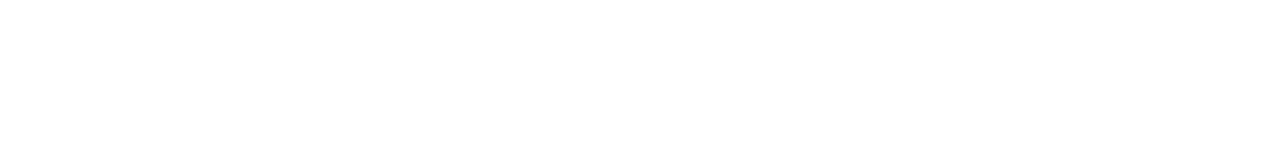
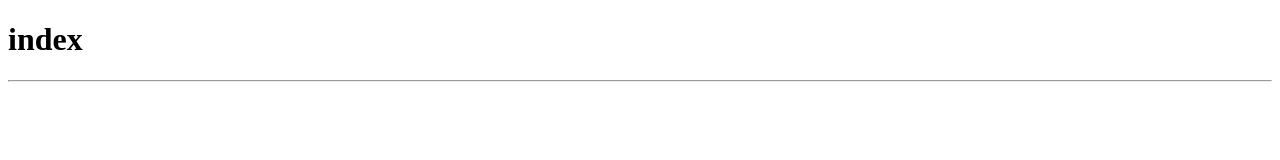
Before and after one commit to joss0/joss0.github.io, a plain HTML site: page index.html in a window 1280 px wide. Drawn offline with Linux system fonts and the light colour scheme.

Commit message:
Added Content

```diff
--- a/index.html
+++ b/index.html
@@ -1,6 +1,8 @@
 <!DOCTYPE html>
 <html>
 <body>
-
+  <div></div>
+  <h1>index</h1>
+  <hr />
 </body>
 </html>
```
